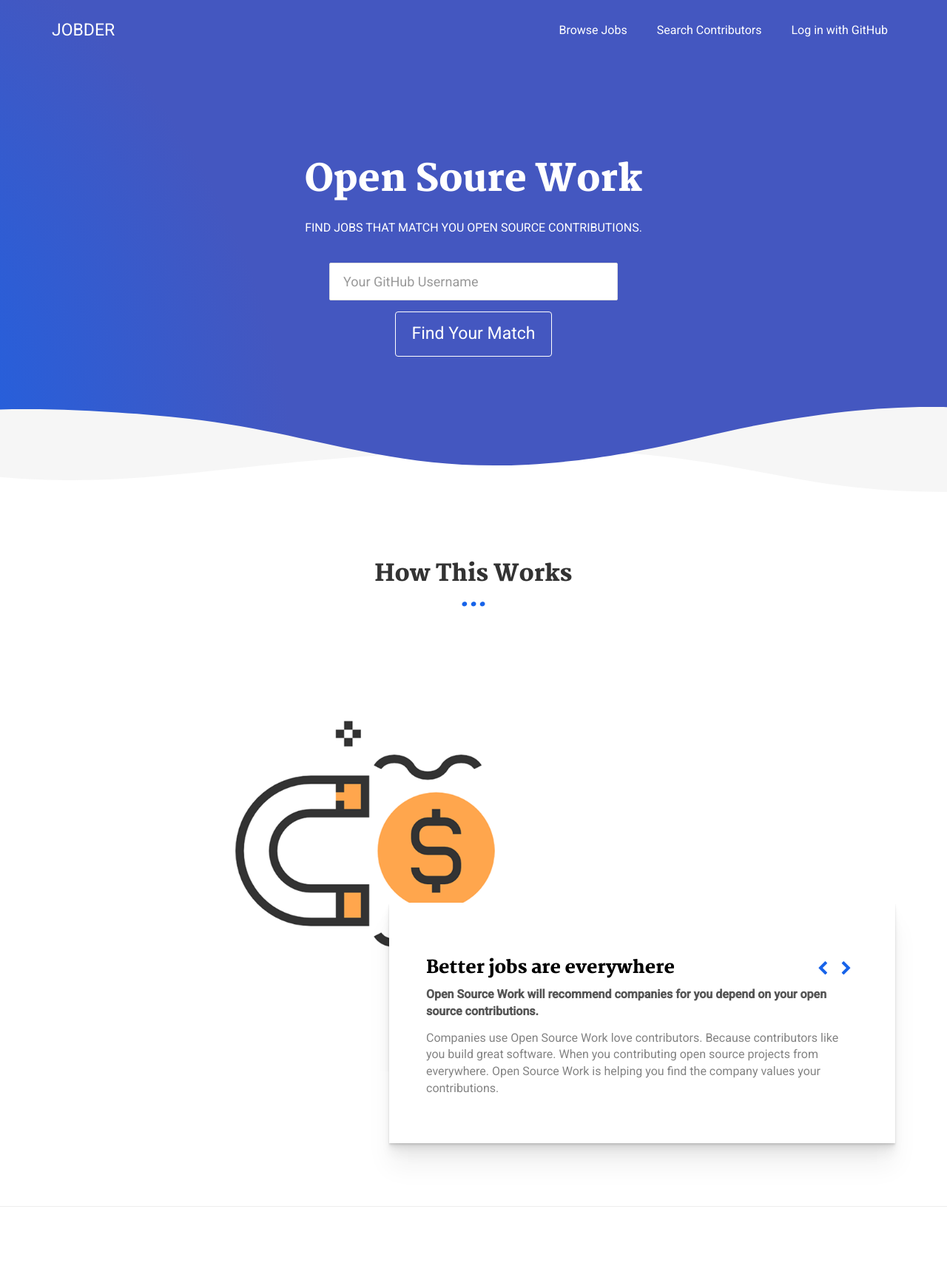
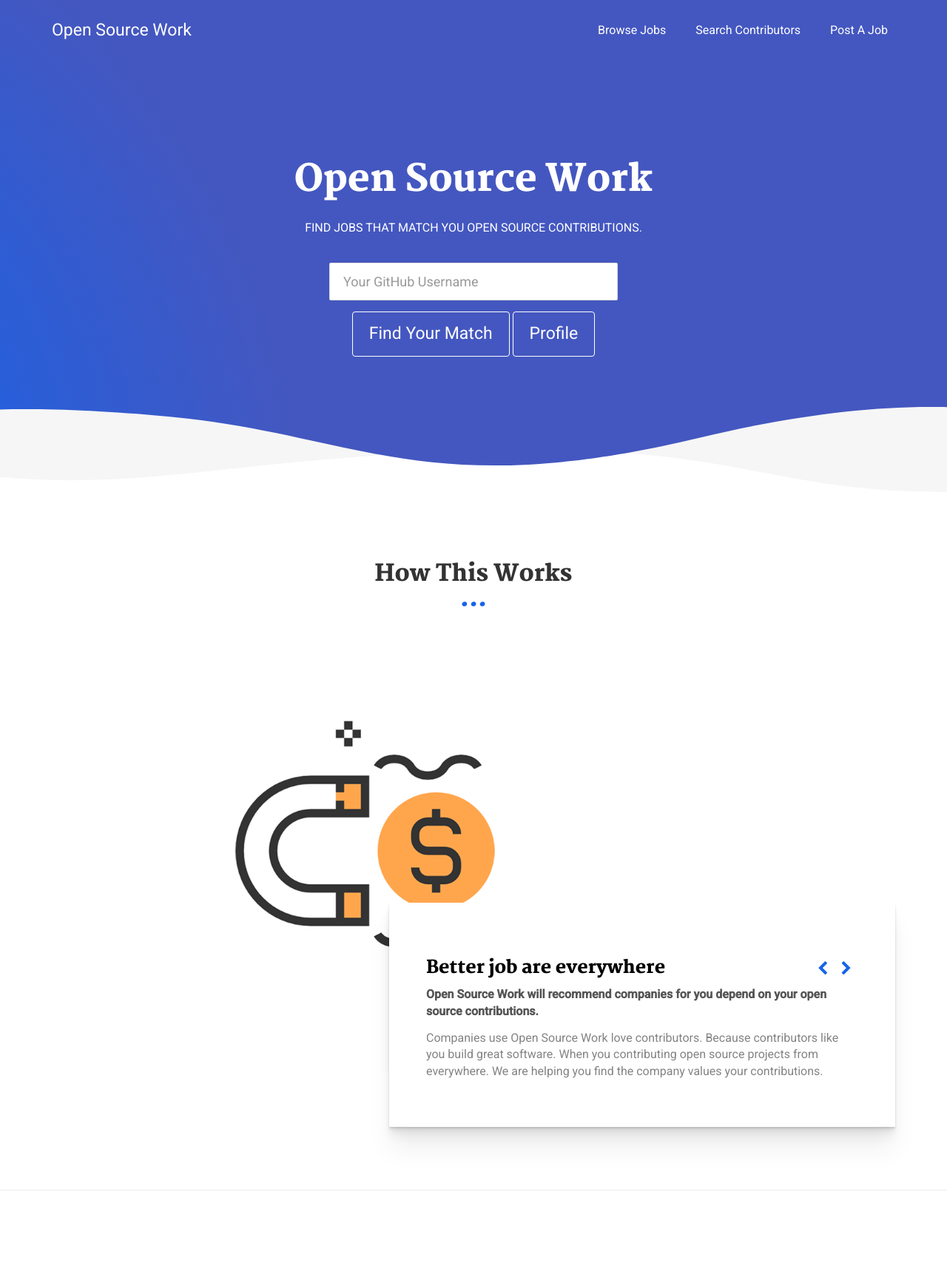
Before and after one commit to Windsooon/jobder, a Django app: page / in a window 1280 px wide. Shown: the top 1711 px of the page at 74% size. Run offline with Django 3.2, Linux system fonts and the light colour scheme; parts of the project's set-up code (start-up, migrations or seed data) failed here and were passed over; some libraries are stand-ins or nearby versions.

Commit message:
fix column

```diff
--- a/templates/base.html
+++ b/templates/base.html
@@ -43,7 +43,7 @@
               <span class="icon-bar"></span>
             </button>
             <a class="navbar-brand" href="/" title="">
-              JOBDER
+              Open Source Work
             </a>
           </div> <!-- end navbar-header -->
 
@@ -59,7 +59,7 @@
                 {% if request.user.is_authenticated %}
                 <a href="{% url 'post_job' %}" class="post-job-nav" title="">Post A Job</a>
                 {% else %}
-                <a href="{% provider_login_url 'github' %}" class="post-job-nav" title="">Log in with GitHub</a>
+                <a href="{% provider_login_url 'github' %}" class="post-job-nav" title="">Post A Job</a>
                 {% endif %}
               </li>
               <li>
--- a/templates/index.html
+++ b/templates/index.html
@@ -7,7 +7,7 @@
     <div class="container">
       <div class="row">
         <div class="col-xs-12">
-          <h1 id="open-source-h1">Open Soure Work</h1>
+          <h1 id="open-source-h1">Open Source Work</h1>
           <p>FIND JOBS THAT MATCH YOU OPEN SOURCE CONTRIBUTIONS.</p>
           <br>
           <div class="row">
@@ -21,7 +21,8 @@
               </form>
             </div> <!-- end col-sm-4 -->
           </div> <!-- end row -->
-          <a href="" class="btn btn-default btn-lg" title="">{{ FIND }}</a>
+          <button id="find-match-btn" class="btn btn-default btn-lg" title="">{{ FIND }}</button>
+          <button id="profile-btn" class="btn btn-default btn-lg" title="">{{ PROFILE }}</button>
         </div> <!-- end col-xs-12 -->
       </div> <!-- end row -->
     </div> <!-- end container -->
@@ -38,7 +39,7 @@
                 <div class="item active">
                   <img class="img-responsive" src="{% static 'imgs/find_job.png' %}" alt="First slide">
                   <div class="carousel-caption card-shadow reveal">
-                    <h3>Better jobs are everywhere</h3>
+                    <h3>Better job are everywhere</h3>
                     <a class="left carousel-control" href="#carousel-example-generic" role="button" data-slide="prev">
                       <i class="fa fa-chevron-left" aria-hidden="true"></i>
                       <span class="sr-only">Previous</span>
@@ -48,7 +49,7 @@
                       <span class="sr-only">Next</span>
                     </a>
                     <p class="details-if">Open Source Work will recommend companies for you depend on your open source contributions.</p>
-                    <p>Companies use Open Source Work love contributors. Because contributors like you build great software. When you contributing open source projects from everywhere. Open Source Work is helping you find the company values your contributions.</p>
+                    <p>Companies use Open Source Work love contributors. Because contributors like you build great software. When you contributing open source projects from everywhere. We are helping you find the company values your contributions.</p>
                   </div> <!-- end carousel-caption -->
                 </div> <!-- end item active -->
                 <div class="item">
@@ -80,18 +81,14 @@
     <div class="container">
       <div class="row">
         <h2 class="text-center">What you can do with Open Source Work</h2>
-        <a href="{% url 'match' %}" target="_blank" class="index-a col-sm-6 col-xs-12">
+        <span class="index-a col-sm-6 col-xs-12">
           <img src="{% static 'imgs/projects_small.png' %}" alt="project small" class="index-img"/>
           <p class="index-p">Find jobs that match your open source contributions</p>
-        </a>
-        {% if user.is_authenticated %}
-        <a href="{% url 'profile' name=''|add:user.username %}" target="_blank" class="index-a col-sm-6 col-xs-12" >
-        {% else %}
-        <a href="{% provider_login_url 'github' %}" target="_blank" class="index-a col-sm-6 col-xs-12">
-        {% endif %}
+        </span>
+        <span class="index-a col-sm-6 col-xs-12">
           <img src="{% static 'imgs/languages.png' %}" alt="languages" class="index-img"/>
           <p class="index-p">GitHub Contributions statistics</p>
-        </a>
+        </span>
       </div> <!-- end row -->
       <hr>
       <div class="row">
```
